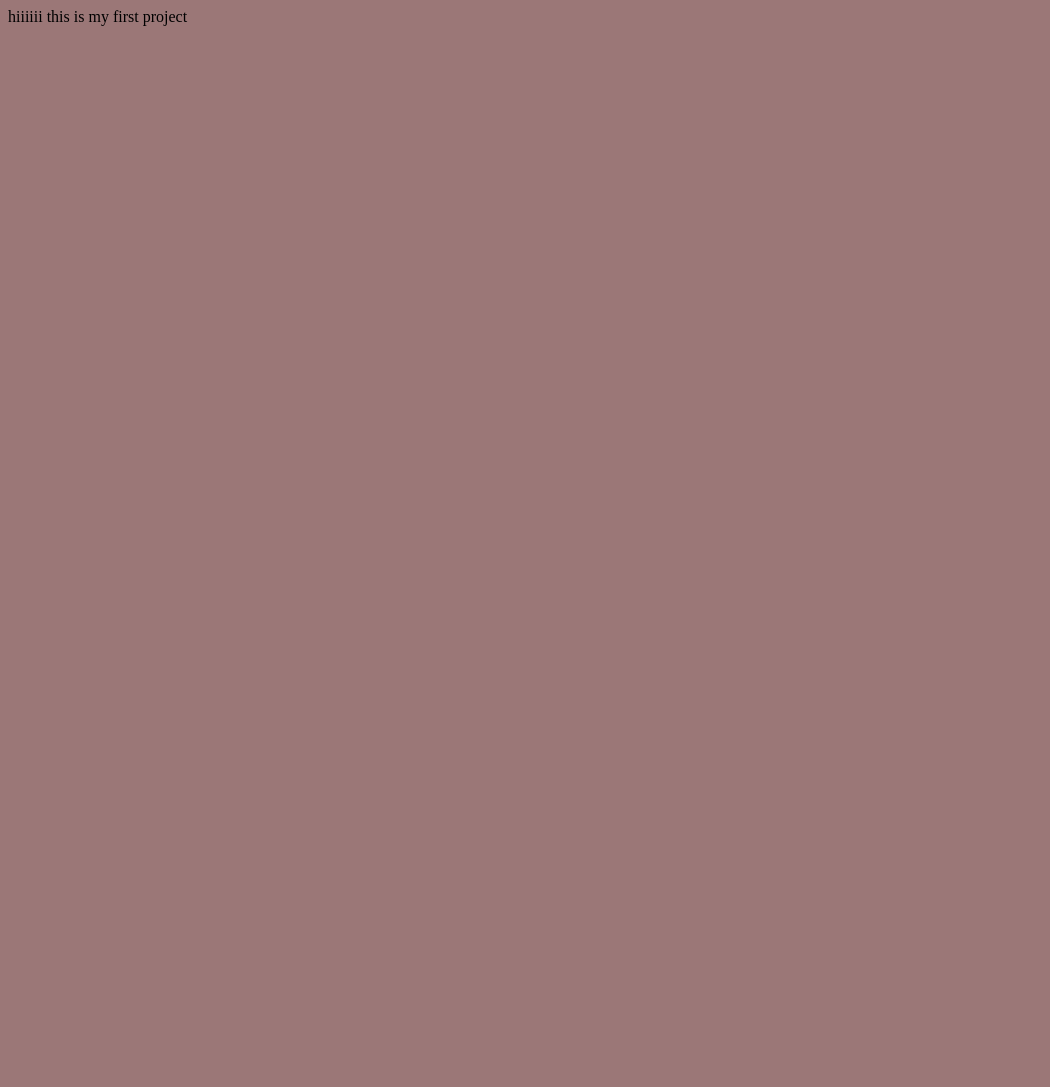
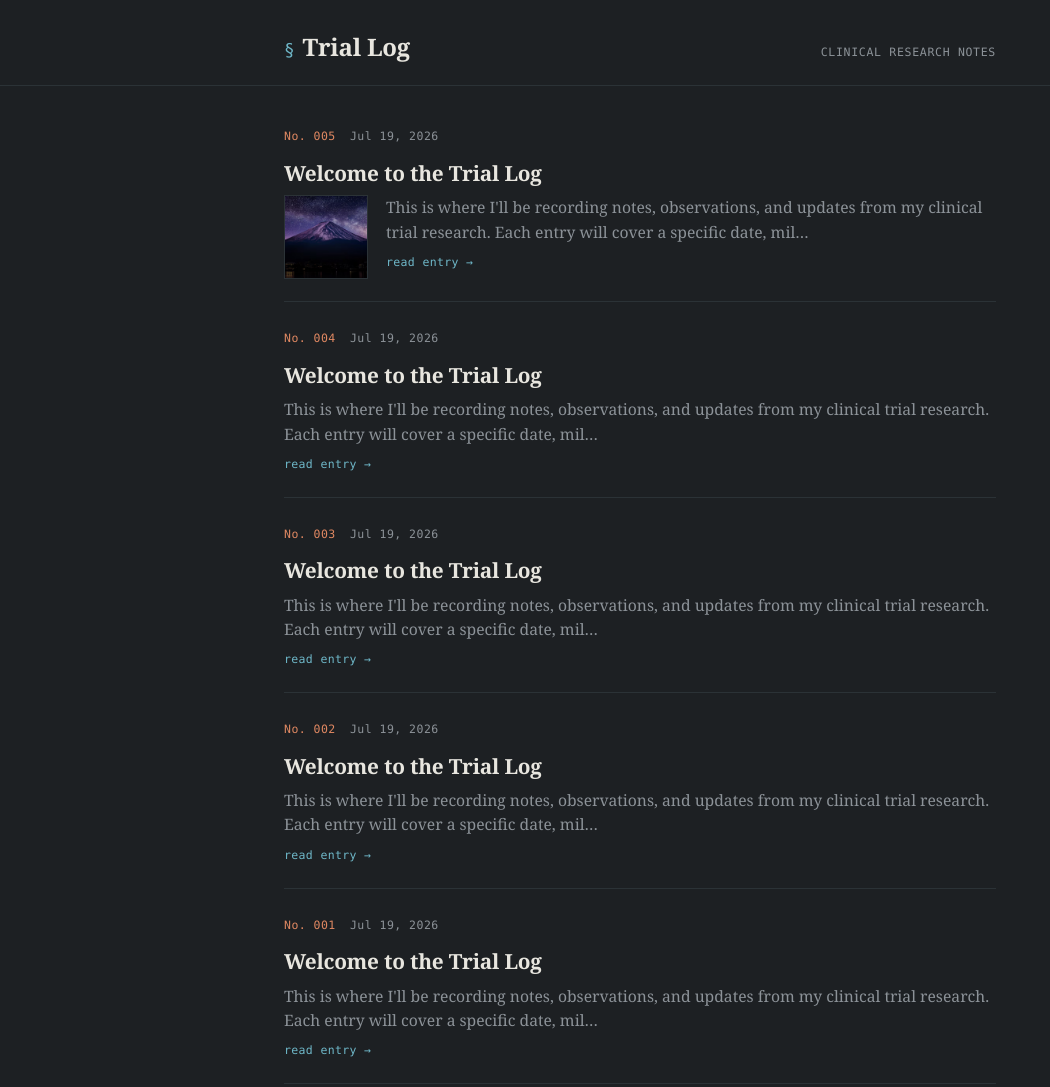
Before and after one commit to evermore-psych/intro, a plain HTML site: page index.html in a window 1280 px wide. Shown: the top 1087 px of the page, without its empty margins (0-1050 px from the left). Before the commit the page ends 800 px from the top, so only its background shows below. Drawn offline with Linux system fonts and the light colour scheme.

Commit message:
blog website

```diff
--- /dev/null
+++ b/data.js
@@ -0,0 +1,68 @@
+/*
+  ADD YOUR BLOG POSTS HERE.
+
+  Each entry is one object: { id, name, date, content, image }
+
+  - id      : unique short slug, no spaces (e.g. "trial-phase-2-kickoff")
+  - name    : title of the post
+  - date    : any readable date string (e.g. "2026-07-19" or "19 Jul 2026")
+  - content : the full post text. Use \n\n between paragraphs.
+  - image   : path to an image in the assets/ folder (e.g. "assets/scan1.jpg"),
+              or leave as "" if there's no image for this post.
+
+  Just copy the block below, fill it in, and add a comma between entries.
+  Newest post can go first or last — the site sorts by date automatically.
+*/
+
+const blogPosts = [
+  {
+    id: "welcome-to-the-log",
+    name: "Welcome to the Trial Log",
+    date: "2026-07-19",
+    image: "/images/img1.avif",
+    content:
+      "This is where I'll be recording notes, observations, and updates from my clinical trial research.\n\n" +
+      "Each entry will cover a specific date, milestone, or observation — from protocol design to patient enrollment to data readouts.\n\n" +
+      "Replace this post with your own by editing data.js — the format is simple: a name, a date, some content, and an optional image."
+  },
+  {
+    id: "welcome-to-the-log",
+    name: "Welcome to the Trial Log",
+    date: "2026-07-19",
+    image: "",
+    content:
+      "This is where I'll be recording notes, observations, and updates from my clinical trial research.\n\n" +
+      "Each entry will cover a specific date, milestone, or observation — from protocol design to patient enrollment to data readouts.\n\n" +
+      "Replace this post with your own by editing data.js — the format is simple: a name, a date, some content, and an optional image."
+  },
+  {
+    id: "welcome-to-the-log",
+    name: "Welcome to the Trial Log",
+    date: "2026-07-19",
+    image: "",
+    content:
+      "This is where I'll be recording notes, observations, and updates from my clinical trial research.\n\n" +
+      "Each entry will cover a specific date, milestone, or observation — from protocol design to patient enrollment to data readouts.\n\n" +
+      "Replace this post with your own by editing data.js — the format is simple: a name, a date, some content, and an optional image."
+  },
+  {
+    id: "welcome-to-the-log",
+    name: "Welcome to the Trial Log",
+    date: "2026-07-19",
+    image: "",
+    content:
+      "This is where I'll be recording notes, observations, and updates from my clinical trial research.\n\n" +
+      "Each entry will cover a specific date, milestone, or observation — from protocol design to patient enrollment to data readouts.\n\n" +
+      "Replace this post with your own by editing data.js — the format is simple: a name, a date, some content, and an optional image."
+  },
+  {
+    id: "welcome-to-the-log",
+    name: "Welcome to the Trial Log",
+    date: "2026-07-19",
+    image: "",
+    content:
+      "This is where I'll be recording notes, observations, and updates from my clinical trial research.\n\n" +
+      "Each entry will cover a specific date, milestone, or observation — from protocol design to patient enrollment to data readouts.\n\n" +
+      "Replace this post with your own by editing data.js — the format is simple: a name, a date, some content, and an optional image."
+  }
+];
--- a/index.html
+++ b/index.html
@@ -1,11 +1,45 @@
-<html>
-    <head>
-        <title>
-            Arjita Pandey
-        </title>
-        <link rel="stylesheet" href="styles.css">
-    </head>
-    <body>
-        hiiiiii this is my first project
-    </body>
+<!DOCTYPE html>
+<html lang="en">
+<head>
+<meta charset="UTF-8">
+<meta name="viewport" content="width=device-width, initial-scale=1.0">
+<title>Trial Log</title>
+<link rel="stylesheet" href="styles.css">
+</head>
+<body>
+
+  <header class="site-header">
+    <div class="wrap">
+      <a href="#" class="brand">
+        <span class="brand-mark">§</span>
+        <span class="brand-text">Trial Log</span>
+      </a>
+      <span class="brand-sub">clinical research notes</span>
+    </div>
+  </header>
+
+  <main class="wrap">
+
+    <!-- LIST VIEW -->
+    <section id="list-view">
+      <div id="post-grid" class="post-grid"></div>
+    </section>
+
+    <!-- DETAIL VIEW -->
+    <section id="detail-view" class="detail-view" hidden>
+      <a href="#" class="back-link">&larr; back to log</a>
+      <article id="post-detail"></article>
+    </section>
+
+  </main>
+
+  <footer class="site-footer">
+    <div class="wrap">
+      <span id="record-count"></span>
+    </div>
+  </footer>
+
+  <script src="data.js"></script>
+  <script src="script.js"></script>
+</body>
 </html>
--- /dev/null
+++ b/script.js
@@ -0,0 +1,110 @@
+// ---------- helpers ----------
+
+function trimContent(text, maxLength = 140) {
+  const flat = text.replace(/\s+/g, " ").trim();
+  if (flat.length <= maxLength) return flat;
+  return flat.slice(0, maxLength).trim() + "…";
+}
+
+function formatDate(dateStr) {
+  const d = new Date(dateStr);
+  if (isNaN(d)) return dateStr; // fall back to raw string if unparsable
+  return d.toLocaleDateString("en-US", {
+    year: "numeric",
+    month: "short",
+    day: "2-digit"
+  });
+}
+
+function paragraphsHTML(content) {
+  return content
+    .split(/\n\s*\n/)
+    .map(p => `<p>${p.trim()}</p>`)
+    .join("");
+}
+
+function sortedPosts() {
+  return [...blogPosts].sort((a, b) => new Date(b.date) - new Date(a.date));
+}
+
+function recordNumber(index, total) {
+  return String(total - index).padStart(3, "0");
+}
+
+// ---------- rendering: list view ----------
+
+function renderList() {
+  const grid = document.getElementById("post-grid");
+  const posts = sortedPosts();
+
+  if (posts.length === 0) {
+    grid.innerHTML = `<p class="empty-state">No entries yet. Add one in data.js.</p>`;
+    document.getElementById("record-count").textContent = "";
+    return;
+  }
+
+  grid.innerHTML = posts.map((post, i) => `
+    <a class="post-card" href="#post/${encodeURIComponent(post.id)}">
+      <div>
+        <span class="card-index">No. ${recordNumber(i, posts.length)}</span>
+        <span class="card-date">${formatDate(post.date)}</span>
+      </div>
+      <h2 class="card-title">${post.name}</h2>
+      <div class="card-body">
+        ${post.image ? `<img class="card-thumb" src="${post.image}" alt="" loading="lazy">` : ""}
+        <div>
+          <p class="card-excerpt">${trimContent(post.content)}</p>
+          <span class="card-more">read entry &rarr;</span>
+        </div>
+      </div>
+    </a>
+  `).join("");
+
+  document.getElementById("record-count").textContent =
+    `${posts.length} ${posts.length === 1 ? "entry" : "entries"} logged`;
+}
+
+// ---------- rendering: detail view ----------
+
+function renderDetail(id) {
+  const post = blogPosts.find(p => p.id === id);
+  const detailEl = document.getElementById("post-detail");
+
+  if (!post) {
+    detailEl.innerHTML = `<p class="empty-state">Entry not found.</p>`;
+    return;
+  }
+
+  detailEl.innerHTML = `
+    <span class="detail-date">${formatDate(post.date)}</span>
+    <h1 class="detail-title">${post.name}</h1>
+    ${post.image ? `<img class="detail-image" src="${post.image}" alt="${post.name}">` : ""}
+    <div class="detail-content">${paragraphsHTML(post.content)}</div>
+  `;
+}
+
+// ---------- routing ----------
+
+function route() {
+  const hash = window.location.hash; // e.g. "#post/my-id"
+  const listView = document.getElementById("list-view");
+  const detailView = document.getElementById("detail-view");
+
+  if (hash.startsWith("#post/")) {
+    const id = decodeURIComponent(hash.replace("#post/", ""));
+    renderDetail(id);
+    listView.hidden = true;
+    detailView.hidden = false;
+    window.scrollTo(0, 0);
+  } else {
+    listView.hidden = false;
+    detailView.hidden = true;
+  }
+}
+
+window.addEventListener("hashchange", route);
+
+// ---------- init ----------
+
+renderList();
+route();
--- a/styles.css
+++ b/styles.css
@@ -1,3 +1,228 @@
+/* ---------- tokens ---------- */
+:root{
+  --paper: #1d2023;    /* page background */
+  --panel: #1B2124;    /* thumbs / subtle fills */
+  --ink: #E8E6DF;      /* primary text, warm off-white */
+  --ink-soft: #8C9298; /* secondary text */
+  --rule: #2B3236;     /* hairlines */
+  --accent: #6FB8C9;   /* clinical blue-teal, brightened for dark bg */
+  --accent-soft: #1E2C30;
+  --flag: #E08862;     /* used sparingly, e.g. dates/index marks */
+  --serif: Georgia, "Iowan Old Style", "Source Serif 4", serif;
+  --mono: "SFMono-Regular", Consolas, "Liberation Mono", Menlo, monospace;
+}
+
+*{ box-sizing: border-box; }
+
+html{ background: var(--paper); }
+
 body{
-    background-color: rgb(78 14 14 / 56%);
+  margin: 0;
+  background: var(--paper);
+  color: var(--ink);
+  font-family: var(--serif);
+  line-height: 1.55;
+  -webkit-font-smoothing: antialiased;
 }
+
+.wrap{
+  max-width: 760px;
+  margin: 0 auto;
+  padding: 0 24px;
+}
+
+a{ color: inherit; }
+
+/* ---------- header ---------- */
+.site-header{
+  border-bottom: 1px solid var(--rule);
+  padding: 28px 0 20px;
+}
+.site-header .wrap{
+  display: flex;
+  align-items: baseline;
+  justify-content: space-between;
+  flex-wrap: wrap;
+  gap: 6px;
+}
+.brand{
+  display: flex;
+  align-items: baseline;
+  gap: 8px;
+  text-decoration: none;
+}
+.brand-mark{
+  font-family: var(--mono);
+  color: var(--accent);
+  font-size: 1.1rem;
+}
+.brand-text{
+  font-size: 1.5rem;
+  font-weight: 700;
+  letter-spacing: -0.01em;
+}
+.brand-sub{
+  font-family: var(--mono);
+  font-size: 0.72rem;
+  letter-spacing: 0.06em;
+  text-transform: uppercase;
+  color: var(--ink-soft);
+}
+
+/* ---------- list / cards ---------- */
+.post-grid{
+  padding: 36px 0 20px;
+  display: flex;
+  flex-direction: column;
+}
+
+.post-card{
+  display: block;
+  text-decoration: none;
+  color: inherit;
+  padding: 22px 0;
+  border-bottom: 1px solid var(--rule);
+  position: relative;
+}
+.post-card:first-child{
+  padding-top: 0;
+}
+
+.post-card .card-index{
+  font-family: var(--mono);
+  font-size: 0.72rem;
+  color: var(--flag);
+  letter-spacing: 0.04em;
+}
+
+.post-card .card-date{
+  font-family: var(--mono);
+  font-size: 0.72rem;
+  color: var(--ink-soft);
+  letter-spacing: 0.04em;
+  margin-left: 10px;
+}
+
+.post-card .card-title{
+  margin: 10px 0 6px;
+  font-size: 1.3rem;
+  font-weight: 700;
+  letter-spacing: -0.01em;
+  transition: color 0.15s ease;
+}
+
+.post-card:hover .card-title{
+  color: var(--accent);
+}
+
+.post-card .card-body{
+  display: flex;
+  gap: 18px;
+  align-items: flex-start;
+}
+
+.post-card .card-thumb{
+  flex: none;
+  width: 84px;
+  height: 84px;
+  object-fit: cover;
+  border: 1px solid var(--rule);
+  background: var(--accent-soft);
+}
+
+.post-card .card-excerpt{
+  color: var(--ink-soft);
+  font-size: 0.98rem;
+  margin: 0;
+}
+
+.post-card .card-more{
+  display: inline-block;
+  margin-top: 10px;
+  font-family: var(--mono);
+  font-size: 0.72rem;
+  color: var(--accent);
+  letter-spacing: 0.03em;
+}
+
+.empty-state{
+  color: var(--ink-soft);
+  font-style: italic;
+  padding: 40px 0;
+}
+
+/* ---------- detail view ---------- */
+.detail-view{
+  padding: 36px 0 60px;
+}
+
+.back-link{
+  display: inline-block;
+  font-family: var(--mono);
+  font-size: 0.78rem;
+  color: var(--accent);
+  text-decoration: none;
+  margin-bottom: 28px;
+  letter-spacing: 0.02em;
+}
+.back-link:hover{ text-decoration: underline; }
+
+.post-detail .detail-date{
+  font-family: var(--mono);
+  font-size: 0.75rem;
+  color: var(--flag);
+  letter-spacing: 0.04em;
+  text-transform: uppercase;
+}
+
+.post-detail .detail-title{
+  font-size: 2rem;
+  line-height: 1.2;
+  font-weight: 700;
+  letter-spacing: -0.01em;
+  margin: 10px 0 24px;
+}
+
+.post-detail .detail-image{
+  width: 100%;
+  max-height: 420px;
+  object-fit: cover;
+  border: 1px solid var(--rule);
+  margin-bottom: 28px;
+}
+
+.post-detail .detail-content p{
+  margin: 0 0 20px;
+  font-size: 1.08rem;
+  color: var(--ink);
+}
+
+/* ---------- footer ---------- */
+.site-footer{
+  border-top: 1px solid var(--rule);
+  padding: 18px 0 40px;
+}
+.site-footer .wrap{
+  font-family: var(--mono);
+  font-size: 0.72rem;
+  color: var(--ink-soft);
+  letter-spacing: 0.03em;
+}
+
+/* ---------- focus states ---------- */
+a:focus-visible{
+  outline: 2px solid var(--accent);
+  outline-offset: 2px;
+}
+
+/* ---------- responsive ---------- */
+@media (max-width: 480px){
+  .post-card .card-thumb{
+    width: 64px;
+    height: 64px;
+  }
+  .post-detail .detail-title{
+    font-size: 1.6rem;
+  }
+  .brand-sub{ display: none; }
+}
```
Also changed, not shown: images/img1.avif (added).
